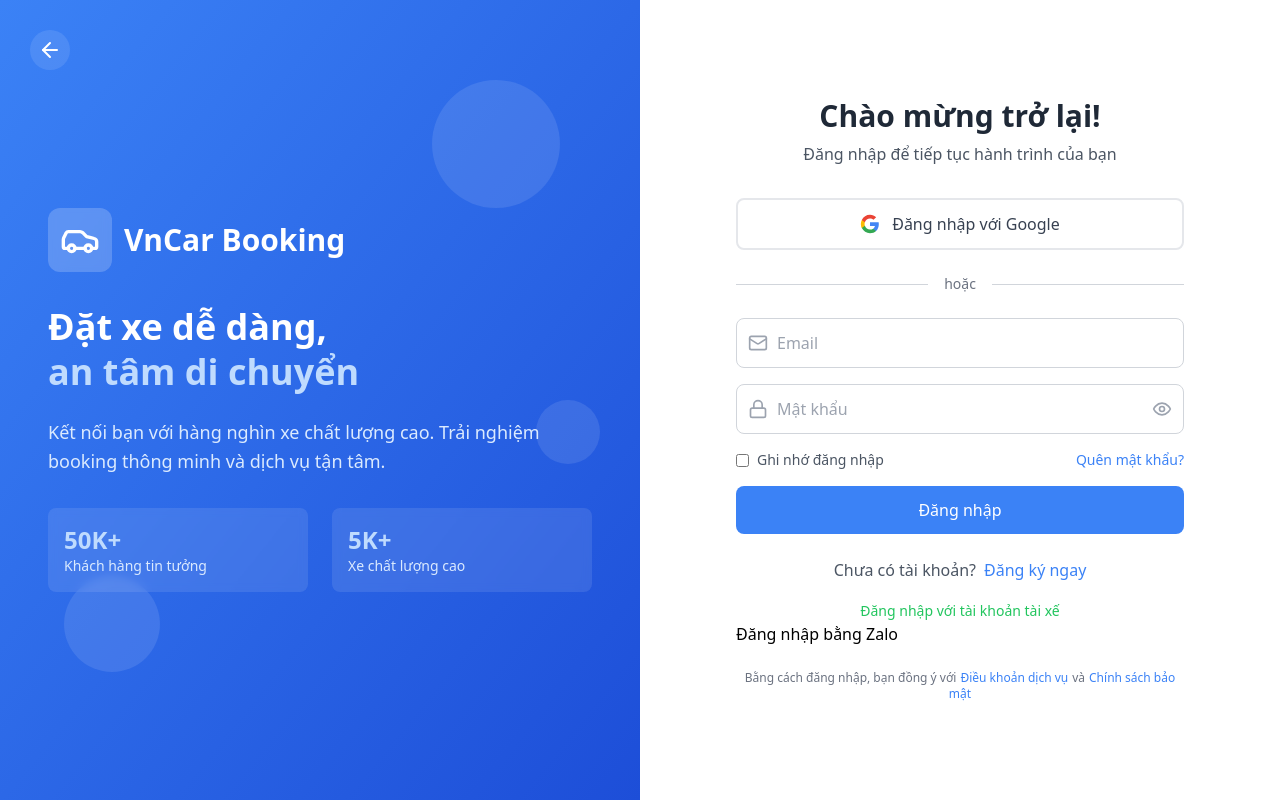
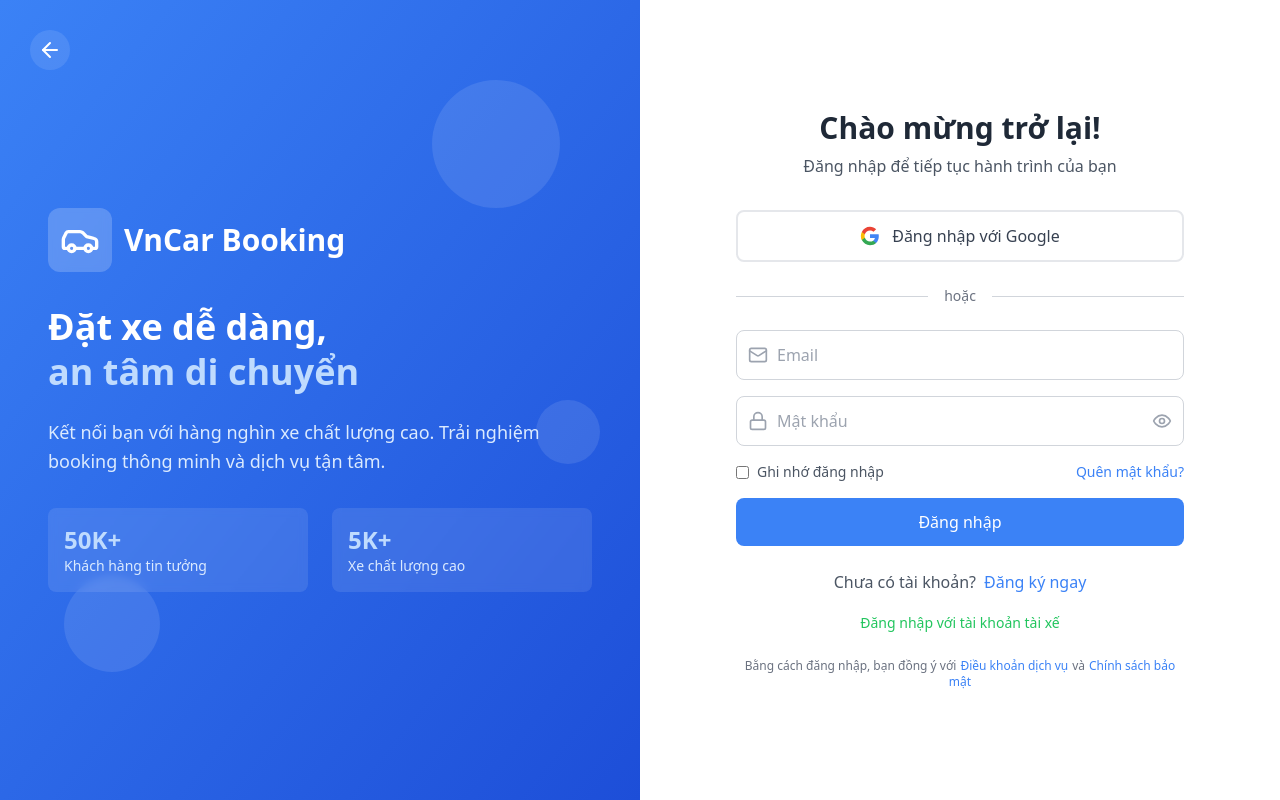
Before and after one commit to Blank129/BookingCar, a React (Vite) app: page /login in a window 1280 px wide. Built offline with nearby package versions, Linux system fonts and the light colour scheme; no server answers.

Commit message:
done zalo login

```diff
--- a/src/pages/User/Login.tsx
+++ b/src/pages/User/Login.tsx
@@ -431,7 +431,7 @@
               Đăng nhập với tài khoản tài xế
             </button>
           </div>
-          <button onClick={handleLogin}>Đăng nhập bằng Zalo</button>
+          {/* <button onClick={handleLogin}>Đăng nhập bằng Zalo</button> */}
 
           {/* Terms */}
           <p className="text-center text-xs text-gray-500 mt-6">
```
